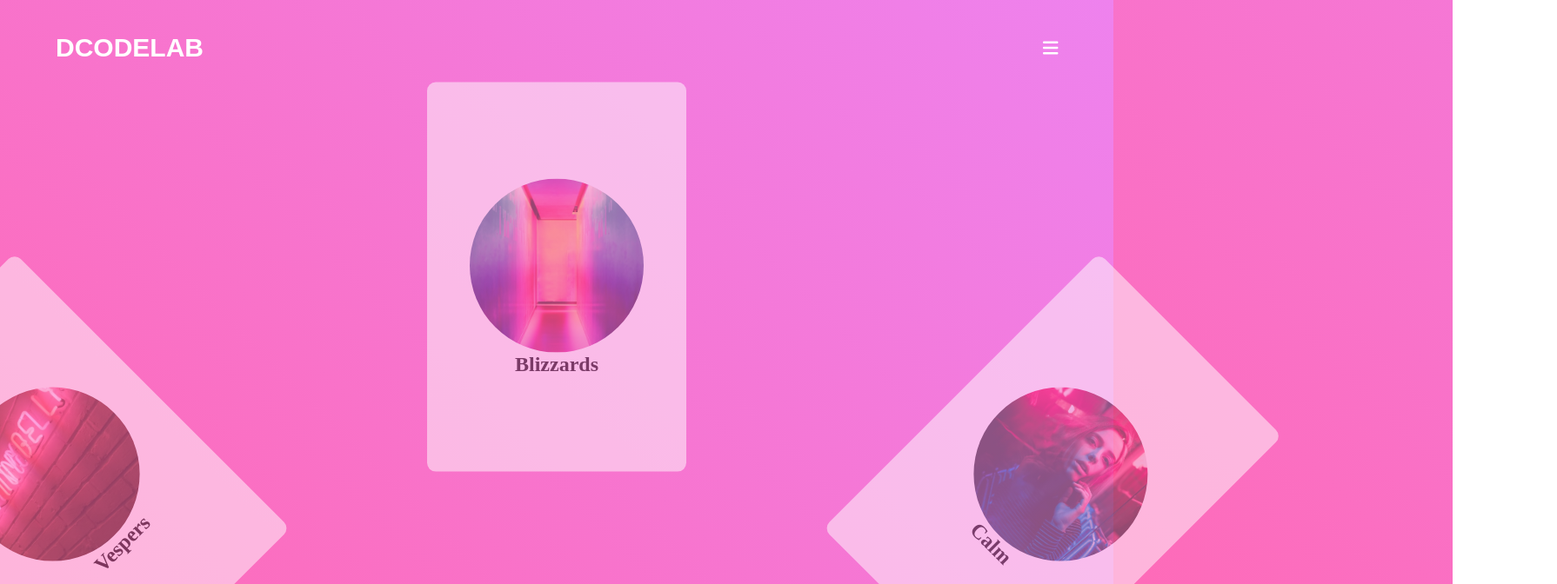
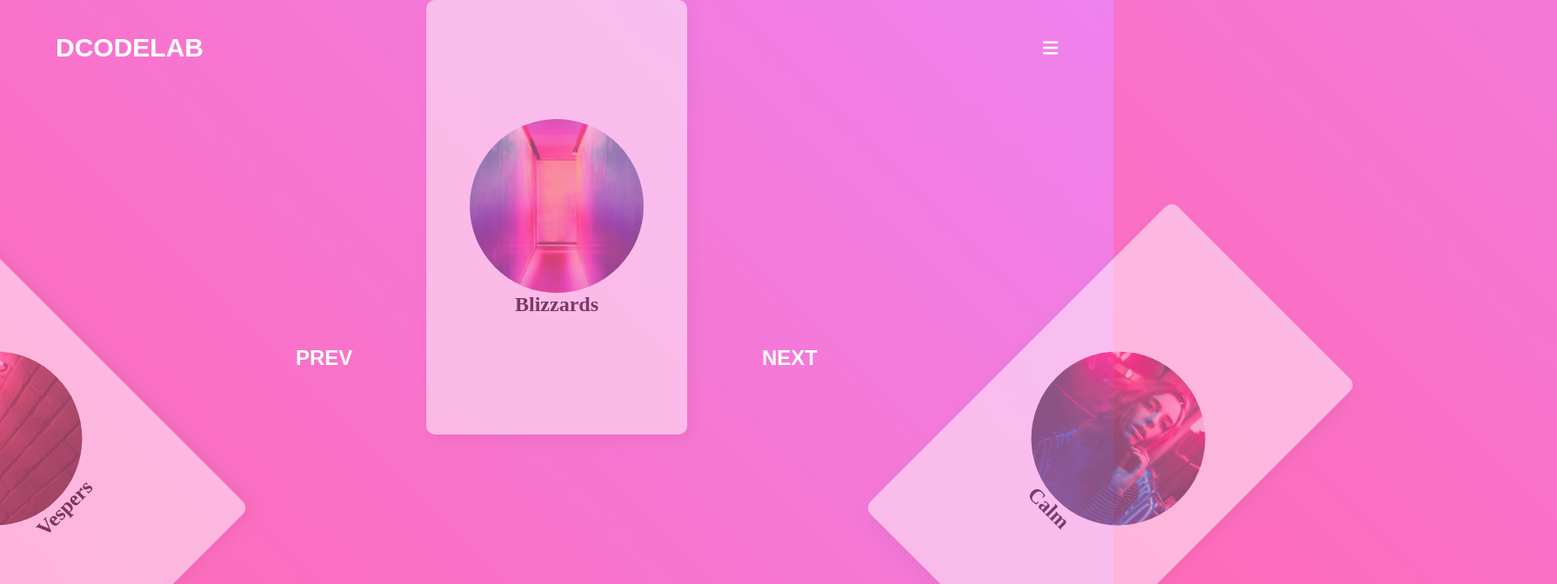
Before and after one commit to tubi55/react, a React (Create React App) app: page / in a window 1280 px wide. Shown: the top 672 px of the page at 87% size, 1790 px wide, since content can reach past the window. Built offline with nearby package versions, Linux system fonts and the light colour scheme.

Commit message:
버튼 컴포넌트 추가 및 스타일링

```diff
--- a/src/App.js
+++ b/src/App.js
@@ -2,12 +2,14 @@ import Section from './Section';
 import Footer from './Footer';
 import Header from './Header';
 import './scss/style.scss';
+import Btns from './Btns';
 
 function App() {
 	return (
 		<>
 			<Header />
 			<Section />
+			<Btns />
 			<Footer />
 		</>
 	);
--- /dev/null
+++ b/src/Btns.js
@@ -0,0 +1,10 @@
+function Btns() {
+	return (
+		<>
+			<button className='prev'>PREV</button>
+			<button className='next'>NEXT</button>
+		</>
+	);
+}
+
+export default Btns;
--- /dev/null
+++ b/src/scss/_btns.scss
@@ -0,0 +1,20 @@
+.prev {
+	position: absolute;
+	top: 50%;
+	left: 50%;
+	margin-left: -300px;
+	background: transparent;
+	border: none;
+	font: bold 24px/1 'arial';
+	color: #fff;
+}
+.next {
+	position: absolute;
+	top: 50%;
+	right: 50%;
+	margin-right: -300px;
+	background: transparent;
+	border: none;
+	font: bold 24px/1 'arial';
+	color: #fff;
+}
--- a/src/scss/style.scss
+++ b/src/scss/style.scss
@@ -1,16 +1,16 @@
 @import 'reset';
 @import 'header';
 @import 'footer';
+@import 'btns';
 
 section {
 	width: 300px;
-	height: 450px;
+	height: 500px;
 	position: absolute;
 	top: 50%;
 	left: 50%;
 	margin-left: -150px;
 	margin-top: -220px;
-	border: 1px solid aqua;
 
 	article {
 		width: 100%;
@@ -28,6 +28,7 @@ section {
 			justify-content: center;
 			align-content: center;
 			border-radius: 10px;
+			box-shadow: 5px 5px 20px rgba(0, 0, 0, 0.1);
 			opacity: 0.5;
 
 			.pic {
```
